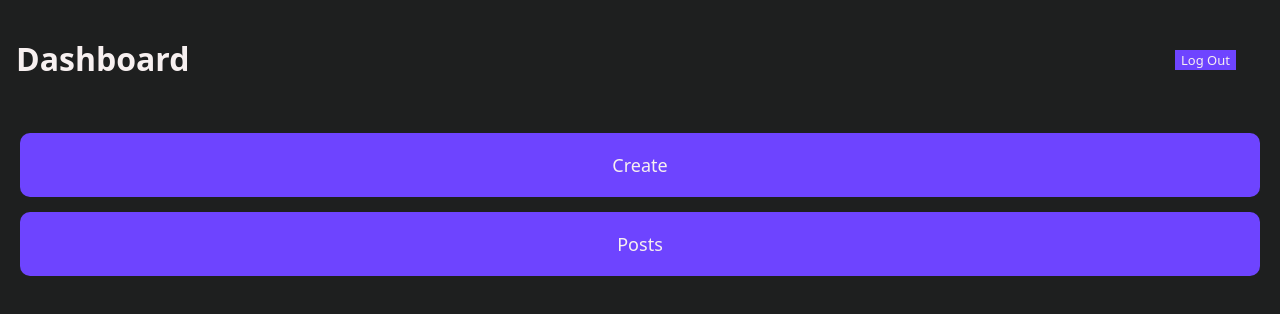
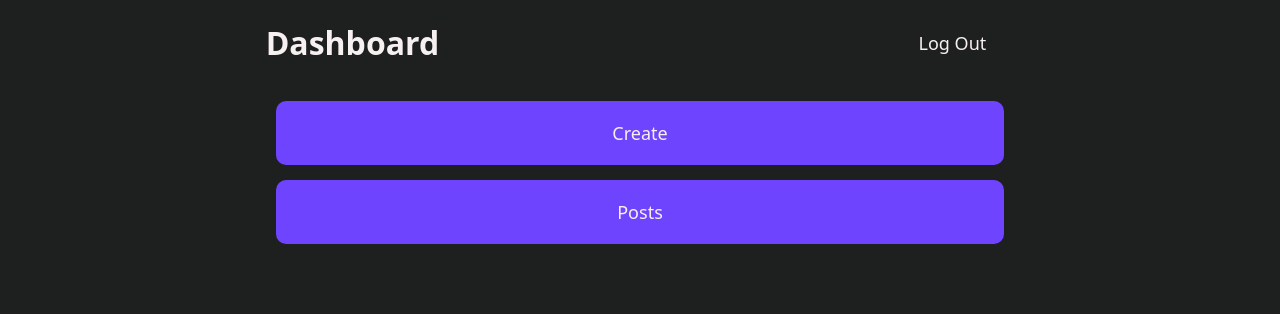
Before and after one commit to chrisrbentley/blog-cms, a React (Vite) app: page / in a window 1280 px wide. Shown: the top 314 px of the page. Built offline with nearby package versions, Linux system fonts and the light colour scheme; sample sign-in values are in the browser's storage.

Commit message:
Touched up CSS

```diff
--- a/src/components/Dashboard.jsx
+++ b/src/components/Dashboard.jsx
@@ -2,6 +2,7 @@
 import { Navigate } from 'react-router-dom';
 import Header from './Header';
 import Card from './Card';
+import styles from './Dashboard.module.css';
 
 const Dashboard = ({ user, setUser }) => {
 	if (!user) return <Navigate to={'/login'} />;
@@ -12,8 +13,8 @@ const Dashboard = ({ user, setUser }) => {
 				page={'Dashboard'}
 				setUser={setUser}
 			/>
-			<main>
-				<section>
+			<main className={styles.dashMain}>
+				<section className={styles.cards}>
 					<Card pageInfo={{ name: 'Create', link: '/create' }} />
 					<Card pageInfo={{ name: 'Posts', link: '/posts' }} />
 				</section>
--- /dev/null
+++ b/src/components/Dashboard.module.css
@@ -0,0 +1,10 @@
+@media only screen and (min-width: 769px) {
+	.dashMain {
+		display: flex;
+		justify-content: center;
+	}
+
+	.cards {
+		width: 60vw;
+	}
+}
--- a/src/components/Header.module.css
+++ b/src/components/Header.module.css
@@ -1,8 +1,9 @@
 .header {
 	display: flex;
+	flex-flow: row nowrap;
+	align-items: center;
 	justify-content: space-between;
-	align-items: center;
-	padding: 1rem;
+	margin: 0 40px;
 }
 
 nav {
@@ -30,10 +31,16 @@ nav p {
 		Oxygen, Ubuntu, Cantarell, 'Open Sans', 'Helvetica Neue', sans-serif;
 }
 
+.dropdownMenu > li > a:hover,
+.dropdownMenu > li > button:hover {
+	color: #6e44ff;
+}
+
 .dropdownMenu > li > a {
 	text-decoration: none;
 	color: #f7f0f0;
 	font-size: 13px;
+	transition: 0.3s;
 }
 
 .dropdownMenu > li:first-child {
@@ -57,6 +64,8 @@ nav p {
 	font-size: 13px;
 	font-family: system-ui, -apple-system, BlinkMacSystemFont, 'Segoe UI', Roboto,
 		Oxygen, Ubuntu, Cantarell, 'Open Sans', 'Helvetica Neue', sans-serif;
+	cursor: pointer;
+	transition: 0.3s;
 }
 
 @keyframes expand {
@@ -74,6 +83,10 @@ nav p {
 }
 
 @media only screen and (min-width: 769px) {
+	.header {
+		justify-content: space-around;
+	}
+
 	nav p {
 		display: none;
 	}
@@ -92,4 +105,14 @@ nav p {
 		display: none;
 		animation: none;
 	}
+
+	.logout {
+		background-color: #1e1f1f;
+		font-size: 18px;
+		padding: 0;
+	}
+
+	.dropdownMenu > li > a {
+		font-size: 18px;
+	}
 }
--- a/src/components/Login.module.css
+++ b/src/components/Login.module.css
@@ -1,5 +1,4 @@
 .card {
-	border: solid 3px #6e44ff;
 	padding: 5px;
 	margin: 100px;
 }
@@ -33,6 +32,7 @@
 	padding: 5px 10px;
 	border-radius: 5px;
 	flex: 1;
+	cursor: pointer;
 }
 
 .error {
--- a/src/components/Posts.module.css
+++ b/src/components/Posts.module.css
@@ -6,10 +6,7 @@
 }
 
 .tableSection > table {
-	/* margin: 20px; */
-	/* width: 80vw; */
-	max-width: 80vw;
-	min-width: 60vw;
+	width: 80vw;
 }
 
 .filter {
@@ -28,9 +25,19 @@
 }
 
 .tbody > tr > td {
-	padding: 10px 5px;
+	padding: 10px 0px;
+	padding: 10px 5px 10px 0;
 }
 
 .tbody > tr > td:first-child {
 	text-wrap: wrap;
 }
+
+@media only screen and (min-width: 769px) {
+	.tableSection > table {
+		padding: 20px;
+		border: solid 3px #6e44ff;
+		border-radius: 10px;
+		margin-top: 30px;
+	}
+}
```
